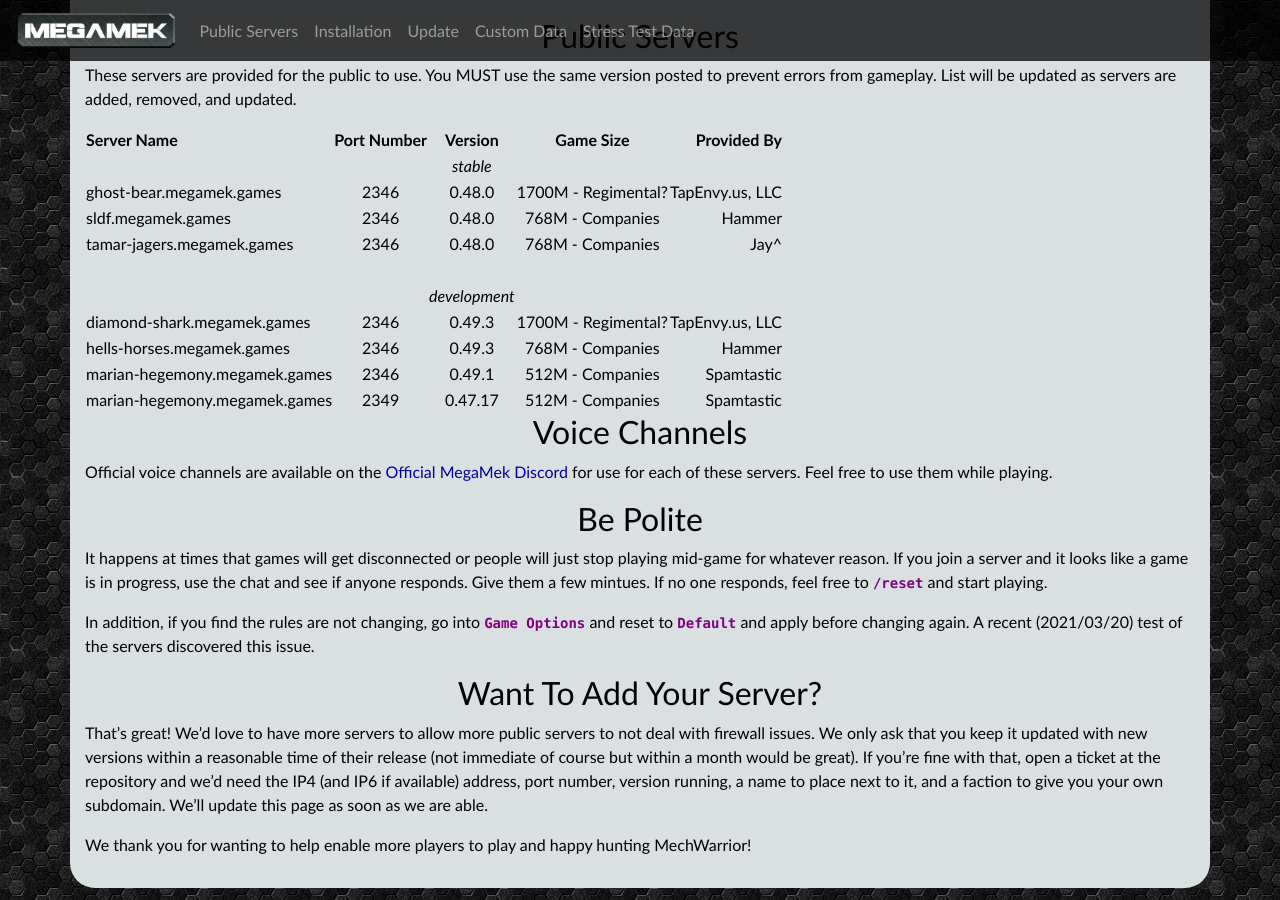
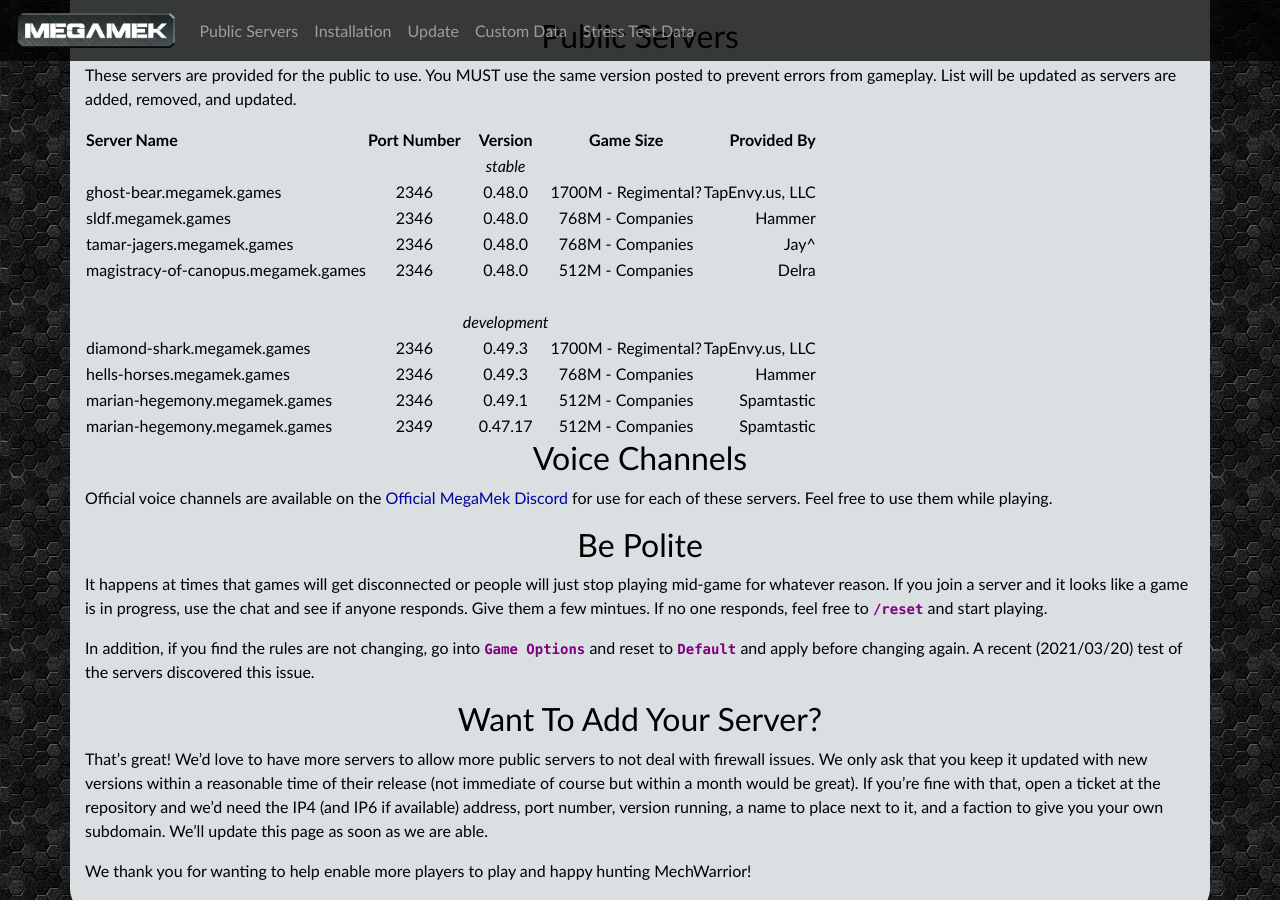
Before and after one commit to rjhancock/megamek-games, a Jekyll site: the page built from index.md, in a window 1280 px wide and 900 px high, scrolled down 554 px. Built offline with Jekyll 4.4.1, drawn with Linux system fonts in a browser that asks for light colours; our own code applies the rules of GitHub Pages for plain Markdown files.

Commit message:
Added webrick. added magistracy-of-canopus.megamek.games

```diff
--- a/Gemfile
+++ b/Gemfile
@@ -4,3 +4,5 @@
   gem 'jekyll-sitemap'
   gem "github-pages"
 end
+
+gem 'webrick'
--- a/index.md
+++ b/index.md
@@ -21,6 +21,7 @@
 |ghost-bear.megamek.games|2346|0.48.0|1700M - Regimental?|TapEnvy.us, LLC|
 |sldf.megamek.games|2346|0.48.0|768M - Companies|Hammer|
 |tamar-jagers.megamek.games|2346|0.48.0|768M - Companies|Jay^|
+|magistracy-of-canopus.megamek.games|2346|0.48.0|512M - Companies|Delra|
 ||||||
 |||*development*||
 |diamond-shark.megamek.games|2346|0.49.3|1700M - Regimental?|TapEnvy.us, LLC|
```
Also changed, not shown: Gemfile.lock.
